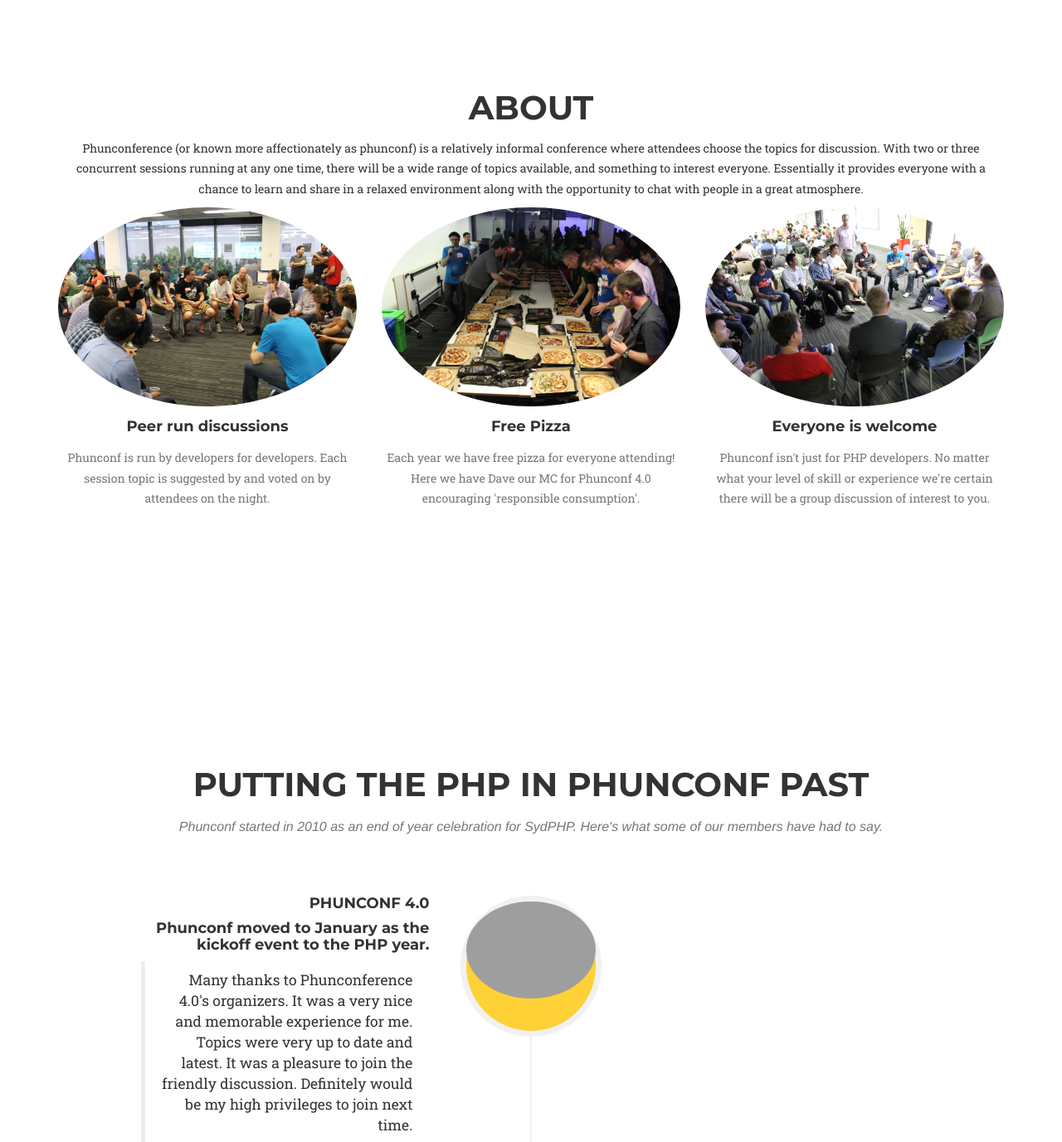
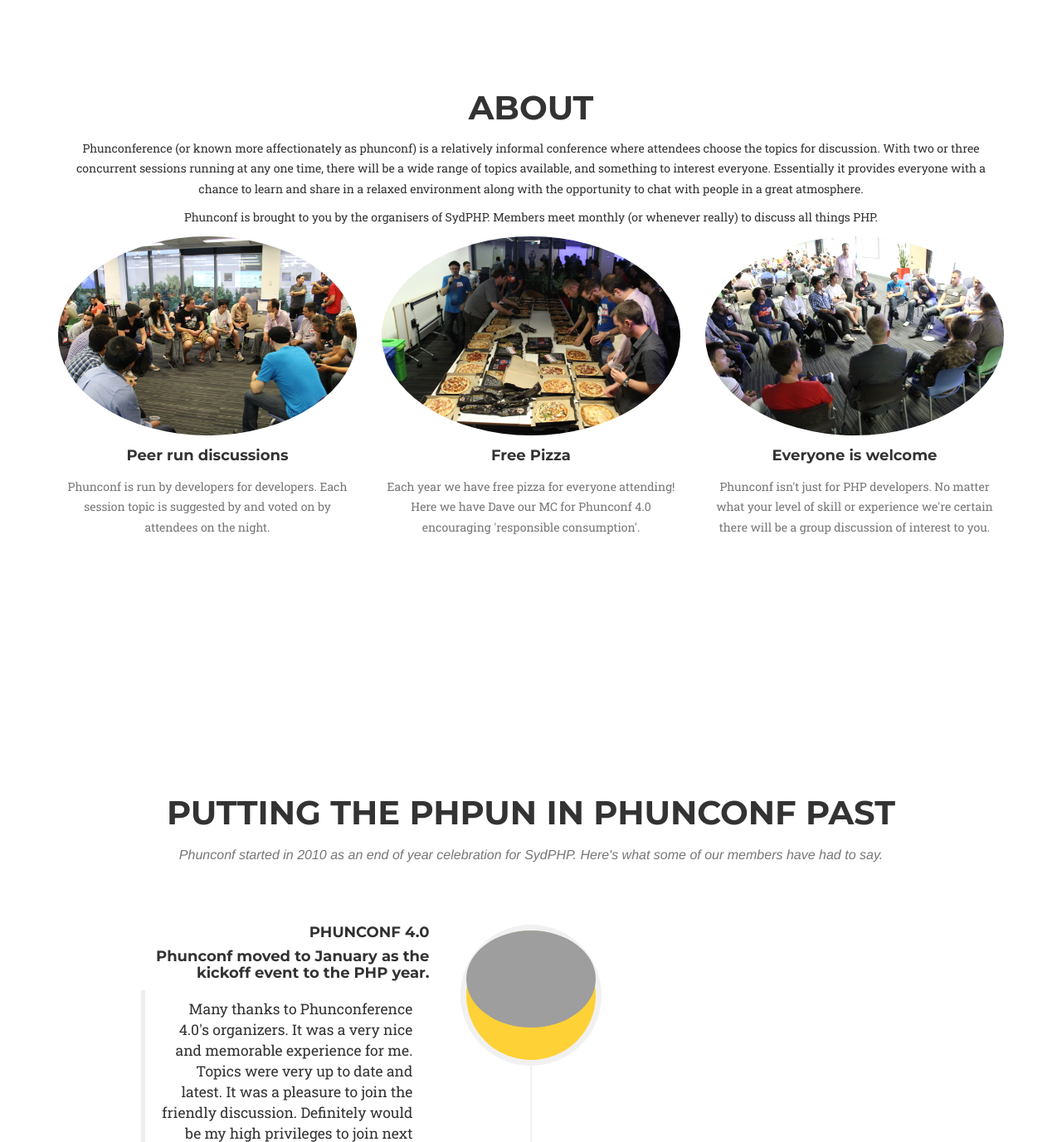
Before and after one commit to sydphp/phunconf.org, a PHP site: page / in a window 1280 px wide. Shown: the part 875-2252 px from the top of the page at 83% size. Run offline with PHP 8.4, Linux system fonts and the light colour scheme; some libraries are stand-ins or nearby versions; some web fonts are replaced; grey boxes are pictures that could not be loaded.

Commit message:
Minor style and content tweaks

```diff
--- a/public/css/agency.css
+++ b/public/css/agency.css
@@ -321,7 +321,7 @@ header .intro-text .intro-heading {
 }
 
 section {
-    padding: 100px 0;
+    padding-top: 100px 0;
 }
 
 section h2.section-heading {
--- a/public/index.php
+++ b/public/index.php
@@ -91,12 +91,15 @@
 
 <!-- Services Section -->
 <section id="about">
+
     <div class="container">
         <div class="row">
             <div class="col-lg-12 text-center">
                 <h2 class="section-heading">About</h2>
 
                 <p>Phunconference (or known more affectionately as phunconf) is a relatively informal conference where attendees choose the topics for discussion. With two or three concurrent sessions running at any one time, there will be a wide range of topics available, and something to interest everyone. Essentially it provides everyone with a chance to learn and share in a relaxed environment along with the opportunity to chat with people in a great atmosphere.</p>
+
+                <p>Phunconf is brought to you by the organisers of SydPHP.  Members meet monthly (or whenever really) to discuss all things PHP.</p>
 
             </div>
         </div>
@@ -224,7 +227,7 @@
     <div class="container">
         <div class="row">
             <div class="col-lg-12 text-center">
-                <h2 class="section-heading">Putting the PHP in Phunconf past</h2>
+                <h2 class="section-heading">Putting the PHPun in Phunconf past</h2>
                 <h3 class="section-subheading text-muted">Phunconf started in 2010 as an end of year celebration for SydPHP.  Here's what some of our members have had to say.</h3>
             </div>
         </div>
```
